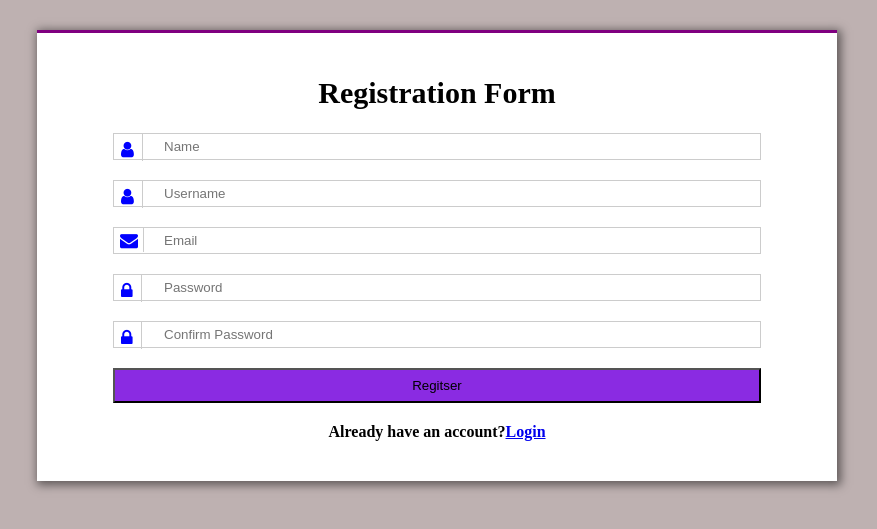
After one commit to Shweta-Singh30/Expense-Tracking-Website, a PHP site: page /Register.php in a window 1280 px wide. The commit adds this page. Shown: the top 529 px of the page, without its empty margins (203-1080 px from the left). Run offline with PHP 8.4, Linux system fonts and the light colour scheme.

Commit message:
Added backend in login and Signup page

```diff
--- /dev/null
+++ b/Register.php
@@ -0,0 +1,67 @@
+<?php require('Signup.php');?>
+
+<!DOCTYPE html>
+<html lang="en">
+<head>
+    <meta charset="UTF-8">
+    <meta name="viewport" content="width=device-width, initial-scale=1.0">
+    <title>Regitser</title>
+    <link rel="stylesheet" href="Style.css">
+    <link rel="stylesheet" href="https://cdnjs.cloudflare.com/ajax/libs/font-awesome/4.7.0/css/font-awesome.min.css">
+
+</head>
+
+
+<body>
+
+    <div class="container">
+        <h2>Registration Form</h2>
+        <div class="form-container">
+            <form method="POST" action="login.php" >
+                    <div class="input-name">
+                        <i class="fa fa-user"></i>
+                        <input type="text" class="text-name" placeholder="Name" name="name">
+                    </div>
+
+
+                <div class="input-name">
+                    <i class="fa fa-user"></i>
+                    <input type="text" class="text-name" placeholder="Username" name="Username">
+                </div>
+
+                <div class="input-name" >
+                    <i class="fa fa-envelope email"></i>
+                    <input type="text"  placeholder="Email" class="text-name" name="email">
+                </div>
+
+                <div class="input-name">
+                    <i class="fa fa-lock lock"></i>
+                    <input type="password"  placeholder="Password" class="text-name" name="Password" id="Password" required>
+
+
+                </div>
+
+                <div class="input-name">
+                    <i class="fa fa-lock lock"></i>
+                    <input type="password"  placeholder="Confirm Password" class="text-name" id="repwd" name="Confirm_Password" required>
+
+                </div>
+
+
+                <div class="input-name">
+                    <input type="submit"  class="button" value="Regitser" name="register">
+
+                </div>
+
+            </form>
+        </div>
+        <div class="already_account">
+            <h4>Already have an account?<a href="Loginn.php">Login</a></h4>
+
+        </div>
+    </div>
+
+
+
+</body>
+</html>
--- /dev/null
+++ b/Signup.php
@@ -0,0 +1,16 @@
+<?php
+
+$con=mysqli_connect("localhost","root","","expense tracking");
+
+if(mysqli_connect_error())
+{
+    echo"<script>alert('cannot connect to the databse');
+    window.location.href='Register.php';
+    </script>";
+
+    exit();
+}
+
+
+
+?>
--- a/Style.css
+++ b/Style.css
@@ -8,6 +8,9 @@ body
 {
     background-color: #beb1b1;
 }
+
+
+
 .container
 {
     background-color: white;
@@ -21,8 +24,8 @@ body
 .container1
 {
     background-color: white;
-    padding: 10px;
-    margin: 30px auto 0;
+    padding: 20px;
+    margin: 30px auto 2px;
     width: 80vh;
     border-top:3px solid purple;
     box-shadow: 2px 2px 9px 2px rgba(0,0,0,0.5);
@@ -39,6 +42,7 @@ body
     margin: 10px  30px 30px;
     text-align: center;
 }
+
 .input-name{
    margin: 20px auto;
 
@@ -50,46 +54,88 @@ body
     position: relative;
      width: 40%;
  }
- .lock , .user{
-    padding: 2px;
+ .lock ,.fa-user{
+    padding: 8px 8px 2px 8px;
+ }
+ .email
+ {
+    font-size: x-small;
+    padding: 5px 5px 2px 7px;
+
+
  }
  .name{
-    width: 41%;
-    padding: 5px 5px 5px 5px;
+    width: 45%;
+    padding: 5px 0 5px 50px;
+    outline: none;
+    border: 1px solid #cccccc;
 
  }
 .input-name span
  {
-    margin-left:24px;
+    margin-left:41px;
  }
 
  .text-name
  {
-    width: 90%;
-    padding: 5px 5px 5px 5px;
+    width: 100%;
+    padding: 5px 0 5px 50px;
+    outline: none;
+    border: 1px solid #cccccc;
 
  }
  .Country
  {
-    width: 94%;
-    padding: 5px 5px 5px 5px;
-    margin-left: 15px;
+    width: 100%;
+    padding: 5px 0 5px 0;
+    outline: none;
+    border: 1px solid #ebe9e9f1;
+
+ }
+ .text-name:hover, .name:hover{
+    background-color: #fafafa;
+    border:1px solid blue;
  }
  .button
  {
     padding: 8px 8px 8px 8px;
     align-items: center;
-    margin-left: 15px;
+
     background-color:blueviolet;
     border-color: black;
-    width: 94%;
+    width: 100%;
 }
 .button:hover
 {
-    box-shadow: 0px 0px 20px blueviolet;
+    box-shadow: 0px 0px 5px rgb(71, 14, 136);
     border-radius: 5px;
  }
- .radio_button
+
+ .input-name i
  {
-    margin-left: 15px;
+    position: absolute;
+    font-size: 18px;
+    color: blue;
+    border-right: 1px solid #cccccc;
  }
+ .already_account
+ {
+
+   text-align: center;
+}
+#togglePassword{
+   position: relative;
+}
+
+.input-name fa-eye {
+   position: absolute;
+   right: 10px;
+   cursor: pointer;
+}
+#checkbox{
+
+   margin:7px 7px 5px 0;
+   font-size: 1px;
+   color: rgb(42, 14, 14);
+   font-family:Verdana, Geneva, Tahoma, sans-serif;
+}
```
Also changed, not shown: Login.html (deleted, +0 -32 lines), Loginn.php (added, +36 -0 lines), Register.html (deleted, +0 -69 lines), index.html (added, +62 -0 lines), log.php (added, +37 -0 lines), login.php (added, +35 -0 lines), login_style.css (added).
